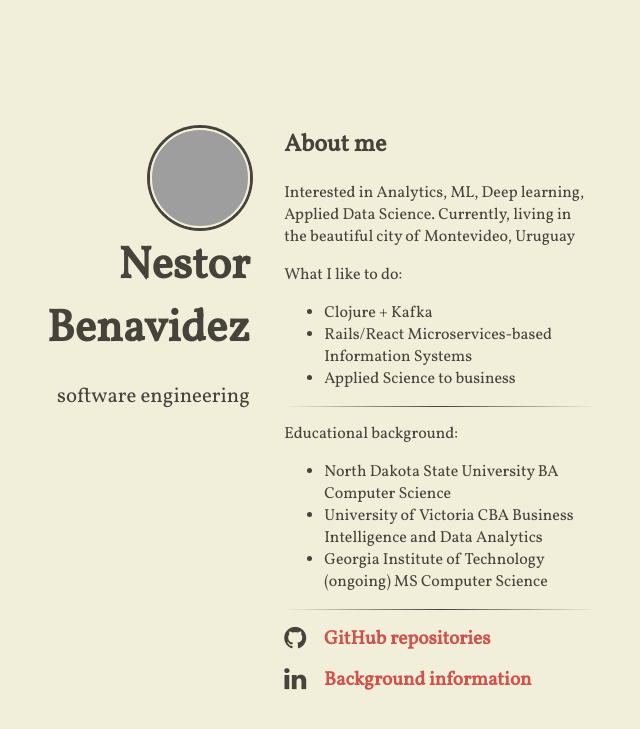
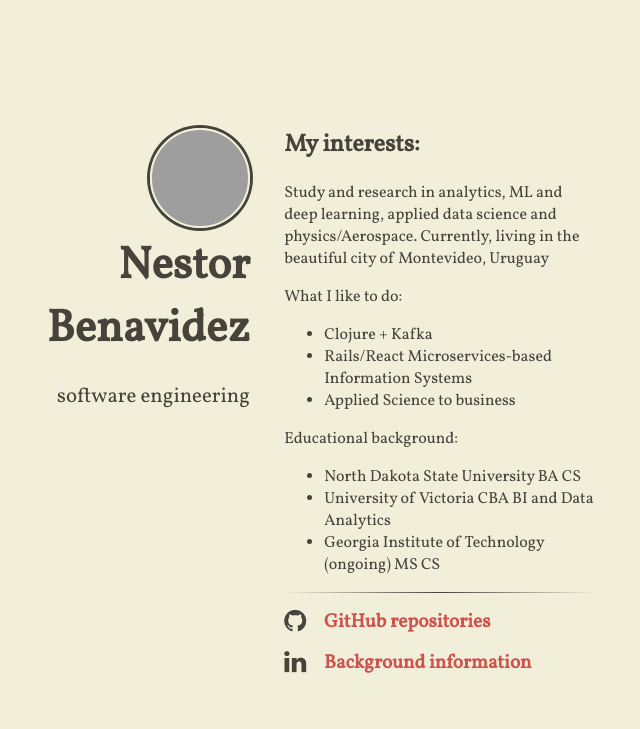
Before and after one commit to nestorbenavidez/shortkingstories.github.io, a Jekyll site: the page built from index.html, in a window 1280 px wide, cut to the strip 0-729 px from the top of the page. Shown: the whole strip, without its empty margins (383-1023 px from the left). Built offline with Jekyll 4.4.1, drawn with Linux system fonts in a browser that asks for light colours; nearby versions of some CDN libraries; grey boxes are pictures that could not be loaded.

Commit message:
Last update of the semester

```diff
--- a/_includes/content.html
+++ b/_includes/content.html
@@ -1,5 +1,5 @@
-<h2>About me</h2>
-<p>Interested in Analytics, ML, Deep learning, Applied Data Science. Currently, living in the beautiful city of Montevideo, Uruguay</p>
+<h2>My interests:</h2>
+<p>Study and research in analytics, ML and deep learning, applied data science and physics/Aerospace. Currently, living in the beautiful city of Montevideo, Uruguay</p>
 
 <p>What I like to do:</p>
 <ul>
@@ -8,12 +8,11 @@
   <li>Applied Science to business</li>
 </ul>
 
-<hr />
 <p>Educational background:</p>
 <ul>
-  <li>North Dakota State University BA Computer Science</li>
-  <li>University of Victoria CBA Business Intelligence and Data Analytics</li>
-  <li>Georgia Institute of Technology (ongoing) MS Computer Science</li>
+  <li>North Dakota State University BA CS</li>
+  <li>University of Victoria CBA BI and Data Analytics</li>
+  <li>Georgia Institute of Technology (ongoing) MS CS</li>
 </ul>
 
 <hr />
```
